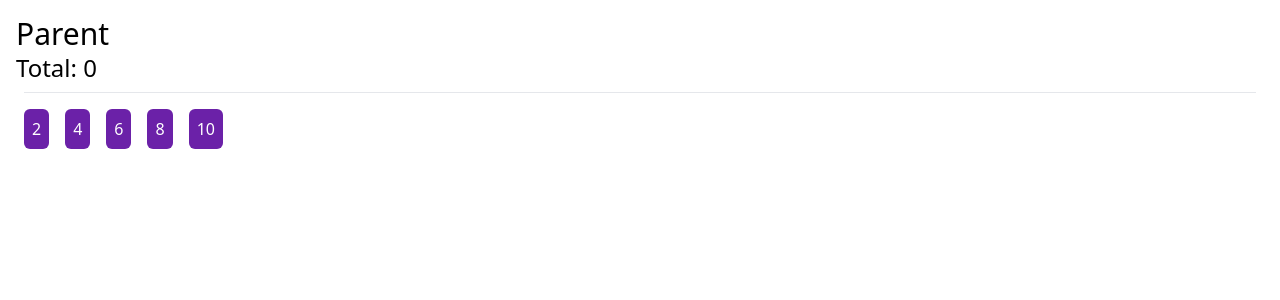
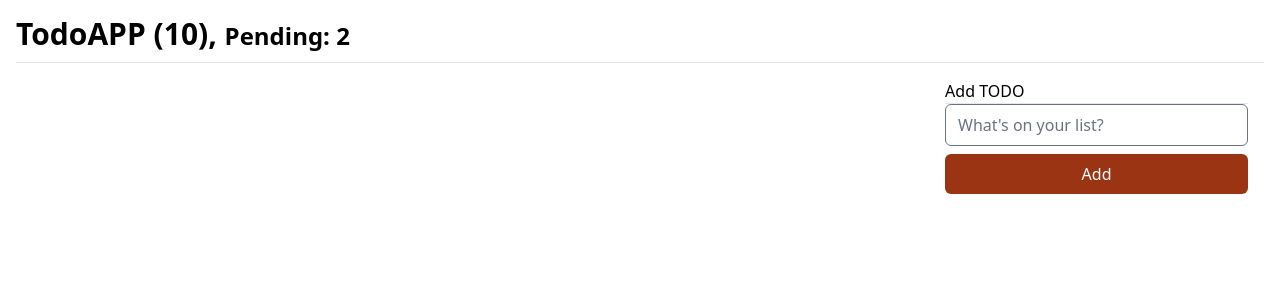
Before and after one commit to CristianRP/hooks-app, a React (Vite) app: page / in a window 1280 px wide. Shown: the top 300 px of the page. Built offline with nearby package versions, Linux system fonts and the light colour scheme.

Commit message:
feat: Add TodoApp, TodoAddForm, TodoList, and TodoItem components, to make a simple todo list with some functions to save it on the local storage and showcase useReducer hook

```diff
--- /dev/null
+++ b/src/08-useReducer/TodoAddForm.tsx
@@ -0,0 +1,51 @@
+import { Todo } from './TodoList';
+import { useForm } from '../hooks';
+import { FormEvent } from 'react';
+
+type TodoAddFormProps = {
+  onNewTodo: (todo: Todo) => void
+}
+
+export const TodoAddForm = ( { onNewTodo }:TodoAddFormProps ) => {
+
+  const { description, onInputChange, onResetForm } = useForm<Todo>({
+    id: '',
+    description: '',
+    done: false,
+  });
+
+  const newTodo = {
+    id: new Date().toISOString(),
+    description,
+    done: false,
+  }
+
+  const onSendForm = (event: FormEvent<HTMLFormElement | HTMLButtonElement>) => {
+    event.preventDefault();
+    if ( description.length <= 1 ) return;
+
+    onNewTodo(newTodo);
+    onResetForm();
+  }
+
+  return (
+    <>
+      <form onSubmit={ onSendForm }>
+        <input
+          type="text"
+          placeholder="What's on your list?"
+          className='form-input rounded-md w-full'
+          name="description"
+          value={ description }
+          onChange={ onInputChange }
+          />
+        <button
+          type='submit'
+          className='mt-2 mb-2 p-2 w-full text-white rounded-md bg-orange-800 active:bg-orange-700 hover:bg-orange-600 focus:outline-none focus:ring focus:ring-orange-300'
+          >
+          Add
+        </button>
+      </form>
+    </>
+  )
+}
--- /dev/null
+++ b/src/08-useReducer/TodoApp.tsx
@@ -0,0 +1,69 @@
+import { useEffect, useReducer } from 'react'
+import { Action, todoReducer } from './todoReducer';
+import { Todo, TodoList } from './TodoList';
+import { TodoAddForm } from './TodoAddForm';
+
+const initialState: Todo[] = []
+
+type DispatchAction = (action: Action) => void;
+
+const init = () => {
+  return JSON.parse( localStorage.getItem('todos')! ) || [];
+}
+
+export const TodoApp = () => {
+
+  const [ todos, dispatch ]:[ Todo[], DispatchAction ] = useReducer( todoReducer , initialState, init );
+
+  const handlerTodo = (newTodo: Todo) => {
+    const action = {
+      type: '[TODO] Add Todo',
+      payload: newTodo
+    }
+
+    dispatch(action);
+  }
+
+  useEffect(() => {
+    localStorage.setItem('todos', JSON.stringify(todos || []));
+  },[todos]);
+
+  const handleDeleteTodo = ( id:string ) => {
+    console.log(id);
+    dispatch({
+      type: '[TODO] Remove Todo',
+      payload: {
+        id
+      }
+    })
+  }
+
+  const handleToggleTodo = ( id:string ) => {
+    dispatch({
+      type: '[TODO] Update Done Todo',
+      payload: {
+        id,
+      }
+    })
+  }
+
+  return (
+    <div className='flex flex-col'>
+      <h1 className='text-3xl font-bold mb-2'>TodoAPP (10), <small>Pending: 2</small></h1>
+      <hr />
+
+      <div className='flex justify-between p-4'>
+        <div className='w-96'>
+          <TodoList todos={ todos } onDeleteTodo={ handleDeleteTodo } onToogleTodo={ handleToggleTodo } />
+        </div>
+
+        <div className='ml-2'>
+          <h4>Add TODO</h4>
+          <hr />
+          <TodoAddForm onNewTodo={ handlerTodo } />
+        </div>
+      </div>
+
+    </div>
+  )
+}
--- /dev/null
+++ b/src/08-useReducer/TodoItem.tsx
@@ -0,0 +1,24 @@
+import { Todo } from './TodoList'
+
+type TodoItemProps = {
+  todo: Todo,
+  onDeleteTodo: ( id:string ) => void;
+  onToggleTodo: ( id:string ) => void;
+}
+
+export const TodoItem = ({ todo, onDeleteTodo, onToggleTodo }: TodoItemProps) => {
+  return (
+    <li className='flex justify-between border border-gray-500 p-2'>
+      <div className='flex w-full justify-between' onClick={ () => onToggleTodo( todo.id ) }>
+        <span className={`self-center w-3/5 ${ todo.done ? 'line-through' : '' }`}>{ todo.description }</span>
+        <span className='self-center'>{ JSON.stringify(todo.done) }</span>
+      </div>
+      <button
+        className='m-2 p-2 text-white rounded-md bg-orange-800 active:bg-orange-700 hover:bg-orange-600 focus:outline-none focus:ring focus:ring-orange-300'
+        onClick={ () => onDeleteTodo( todo.id ) }
+        >
+          Delete
+      </button>
+    </li>
+  )
+}
--- /dev/null
+++ b/src/08-useReducer/TodoList.tsx
@@ -0,0 +1,27 @@
+import { TodoItem } from './TodoItem';
+
+export type Todo = {
+  id: string;
+  description: string;
+  done: boolean;
+}
+
+type TodoListProps = {
+  todos: Todo[];
+  onDeleteTodo: (id: string) => void;
+  onToogleTodo: (id: string) => void;
+}
+
+export const TodoList = ({ todos, onDeleteTodo, onToogleTodo }: TodoListProps) => {
+
+
+  return (
+    <ul className='list-inside list-decimal'>
+      {
+        todos.map(todo => (
+          <TodoItem key={ todo.id } todo={ todo } onDeleteTodo={ onDeleteTodo } onToggleTodo={ onToogleTodo } />
+        ))
+      }
+    </ul>
+  )
+}
--- /dev/null
+++ b/src/08-useReducer/intro-reducer.ts
@@ -0,0 +1,45 @@
+
+type Action = {
+  type?: string;
+  payload?: Todo;
+}
+
+type Todo = {
+  id: number;
+  todo: string;
+  done: boolean;
+}
+
+const initialState: Todo[] = [{
+  id: 1,
+  todo: 'Get soul stone',
+  done: false,
+}];
+
+const todoReducer = ( state: Todo[] = initialState, action: Action = {} ): Todo[] => {
+
+  if ( action.type === '[TODO] add todo' ) {
+    if (action.payload) {
+      return [ ...state, action.payload ]
+    }
+  }
+
+  return state as Todo[];
+}
+
+let todos = todoReducer();
+
+const newTodo = {
+  id: 2,
+  todo: 'Get power stone',
+  done: false,
+}
+
+const addTodoAction = {
+  type: '[TODO] add todo',
+  payload: newTodo,
+}
+
+todos = todoReducer( todos, addTodoAction );
+
+console.log({ state: todos });
--- /dev/null
+++ b/src/08-useReducer/todoReducer.ts
@@ -0,0 +1,36 @@
+import { Todo } from './TodoList';
+
+interface Payload {
+  id?: Todo['id'];
+  descripion?: Todo['description'];
+  done?: Todo['done'];
+}
+
+export type Action = {
+  type: string;
+  payload?: Payload;
+}
+
+export const todoReducer = (initialState: Todo[], action: Action): Todo[] => {
+
+  switch( action.type ) {
+    case '[TODO] Add Todo':
+      return [ ...initialState, action.payload! as Todo ];
+    case '[TODO] Remove Todo':
+      return initialState.filter(todo => todo.id !== action.payload!.id );
+    case '[TODO] Update Done Todo':
+      return initialState.map(todo => {
+        if (todo.id === action.payload?.id) {
+          return {
+            ...todo,
+            done: !todo.done,
+          }
+        }
+
+        return todo;
+      })
+    default:
+      return initialState;
+  }
+
+}
--- a/src/main.tsx
+++ b/src/main.tsx
@@ -1,12 +1,12 @@
 import React from 'react'
 import ReactDOM from 'react-dom/client'
 
-import { Parent } from './07-task-memo/Parent'
+import { TodoApp } from './08-useReducer/TodoApp'
 
 import './index.css'
 
 ReactDOM.createRoot(document.getElementById('root')!).render(
   // <React.StrictMode>
-  <Parent />
+  <TodoApp />
   // </React.StrictMode>,
 )
```
